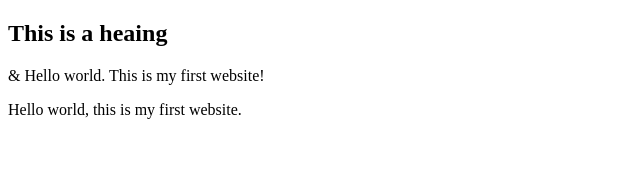
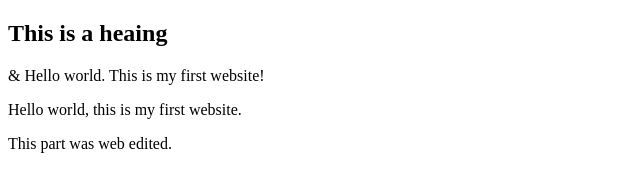
Before and after one commit to cpintor/Lab1, a plain HTML site: page Lab1.html in a window 1280 px wide. Shown: the whole page, without its empty margins (0-640 px from the left). Drawn offline with Linux system fonts and the light colour scheme.

Commit message:
demoing web edits

```diff
--- a/Lab1.html
+++ b/Lab1.html
@@ -9,5 +9,6 @@
   <h2>This is a heaing</h2>
   <p>&amp; Hello world. This is my first website!</p>
   <p>Hello world, this is my first website.</p>
+  <p>This part was web edited.</p>
 </body>
 </html>
```
